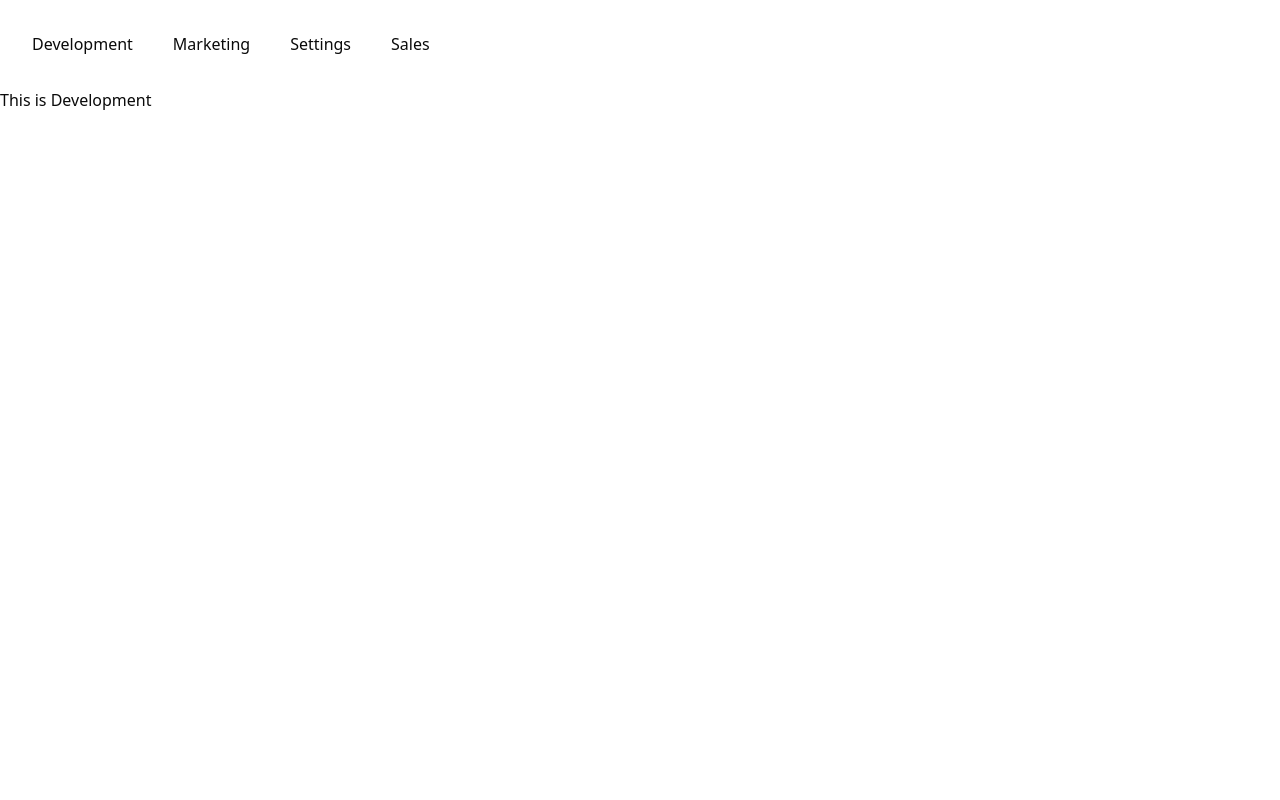
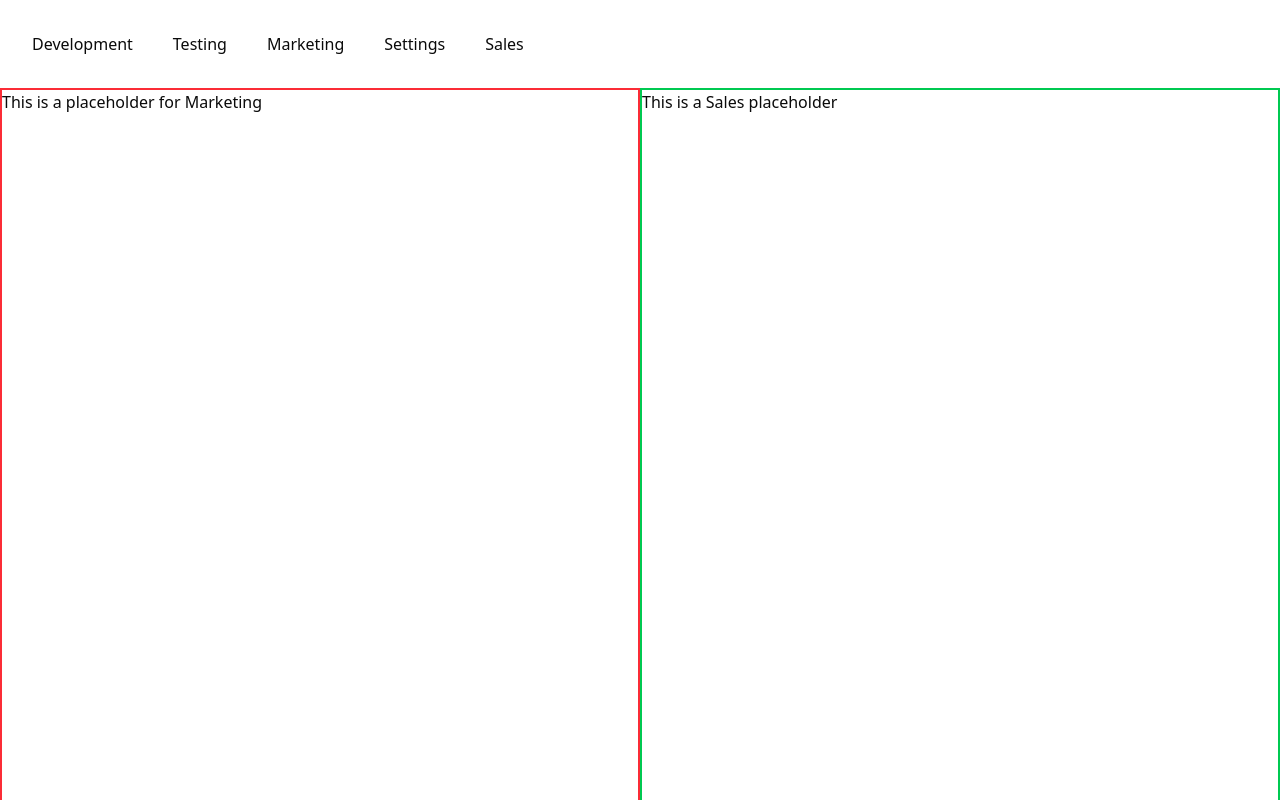
Before and after one commit to ShuvoSW/Web-development, a Next.js app in the folder Milestone -5/blog-site-client/: page /development in a window 1280 px wide. Shown: the top 800 px of the page. Built offline with nearby package versions, Linux system fonts and the light colour scheme.

Commit message:
Parcial rendaring

```diff
--- /dev/null
+++ b/Milestone -5/blog-site-client/src/app/(practice)/@marketingSlot/default.tsx
@@ -0,0 +1,7 @@
+export default function MarketingDefault() {
+  return (
+     <div className="size-200 border-2 border-red-500">
+      <h1>This is a placeholder for Marketing</h1>
+    </div>
+  );
+}
--- /dev/null
+++ b/Milestone -5/blog-site-client/src/app/(practice)/@marketingSlot/marketing/page.tsx
@@ -0,0 +1,7 @@
+export default function Marketing() {
+  return (
+    <div className="size-200 border-2 border-red-500">
+      <h1>Marketing</h1>
+    </div>
+  );
+}
--- a/Milestone -5/blog-site-client/src/app/(practice)/development/settings/page.tsx
+++ b/Milestone -5/blog-site-client/src/app/(practice)/@marketingSlot/marketing/settings/page.tsx
@@ -1,6 +1,6 @@
 export default function Settings() {
   return (
-    <div>
+    <div className="size-200 border-2 border-yellow-500">
       <h1>This is Settings</h1>
     </div>
   );
--- /dev/null
+++ b/Milestone -5/blog-site-client/src/app/(practice)/@salesSlot/default.tsx
@@ -0,0 +1,7 @@
+export default function SalesDefault() {
+  return (
+   <div className="size-200 border-2 border-green-500">
+      <h1>This is a Sales placeholder</h1>
+    </div>
+  );
+}
--- /dev/null
+++ b/Milestone -5/blog-site-client/src/app/(practice)/@salesSlot/sales/page.tsx
@@ -0,0 +1,7 @@
+export default function Sales() {
+  return (
+    <div className="size-200 border-2 border-green-500">
+      <h1>Sales</h1>
+    </div>
+  );
+}
--- a/Milestone -5/blog-site-client/src/app/(practice)/development/page.tsx
+++ b/Milestone -5/blog-site-client/src/app/(practice)/development/page.tsx
@@ -1,7 +1,7 @@
 export default function Development() {
   return (
-    <div>
-      <h1>This is Development</h1>
+    <div className="size-200 border-2 border-purple-500">
+      <h1>Development</h1>
     </div>
   );
 }
--- a/Milestone -5/blog-site-client/src/app/(practice)/layout.tsx
+++ b/Milestone -5/blog-site-client/src/app/(practice)/layout.tsx
@@ -1,17 +1,27 @@
 import Link from "next/link";
 
-export default function PracticeLayout({ children }: {
+export default function PracticeLayout({
+    children ,
+    marketingSlot,
+    salesSlot
+}: {
     children: React.ReactNode;
+    marketingSlot: React.ReactNode;
+    salesSlot: React.ReactNode;
 }) {
     return (
         <div>
            <nav className="flex gap-10 m-8">
              <Link className="hover:underline" href="/development">Development</Link>
+             <Link className="hover:underline" href="/testing">Testing</Link>
             <Link className="hover:underline" href="/marketing">Marketing</Link>
-            <Link className="hover:underline" href="/development/settings">Settings</Link>
+            <Link className="hover:underline" href="/marketing/settings">Settings</Link>
             <Link className="hover:underline" href="/sales">Sales</Link>
            </nav>
-
+           <div className="flex">
+            {marketingSlot}
+            {salesSlot}
+           </div>
             {children}
         </div>
     );
--- a/Milestone -5/blog-site-client/src/app/(practice)/marketing/page.tsx
+++ /dev/null
@@ -1,7 +0,0 @@
-export default function Marketing() {
-  return (
-    <div>
-      <h1>This is Marketing</h1>
-    </div>
-  );
-}
--- a/Milestone -5/blog-site-client/src/app/(practice)/sales/page.tsx
+++ /dev/null
@@ -1,7 +0,0 @@
-export default function Sales() {
-  return (
-    <div>
-      <h1>This is Sales</h1>
-    </div>
-  );
-}
--- /dev/null
+++ b/Milestone -5/blog-site-client/src/app/(practice)/testing/page.tsx
@@ -0,0 +1,7 @@
+export default function Development() {
+  return (
+    <div className="size-200 border-2 border-blue-500">
+      <h1>Testing</h1>
+    </div>
+  );
+}
```
